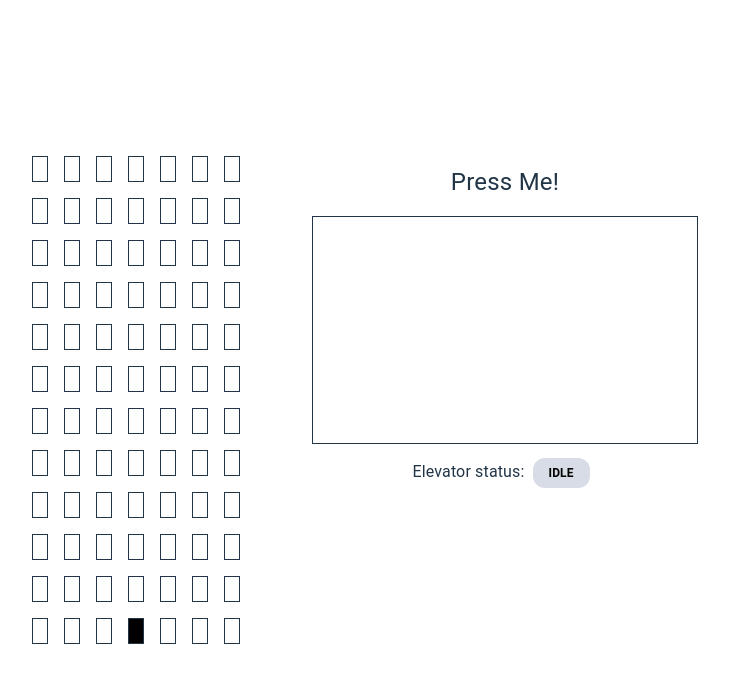
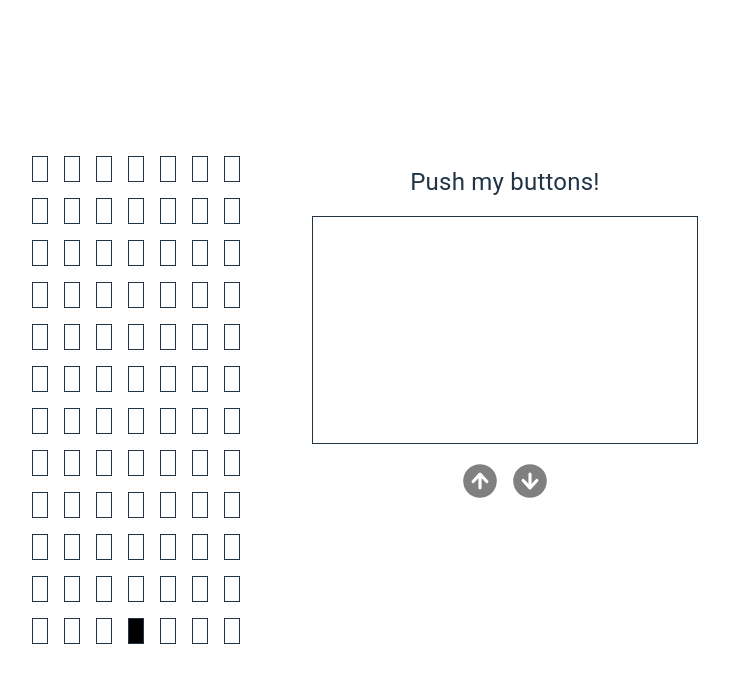
Before and after one commit to climberbrad/building-elevator, a React (Vite) app: page / in a window 1280 px wide. Shown: the top 682 px of the page, without its empty margins (279-1008 px from the left). Built offline with nearby package versions, Linux system fonts and the light colour scheme.

Commit message:
direction

```diff
--- a/package.json
+++ b/package.json
@@ -13,6 +13,7 @@
     "@emotion/react": "^11.11.3",
     "@emotion/styled": "^11.11.0",
     "@fontsource/roboto": "^5.0.8",
+    "@heroicons/react": "^2.1.1",
     "@mui/material": "^5.15.10",
     "react": "^18.2.0",
     "react-dom": "^18.2.0"
--- a/src/ElevatorReducer.tsx
+++ b/src/ElevatorReducer.tsx
@@ -1,15 +1,15 @@
 import './App.css'
 import {Box, Button, Grid, Typography} from "@mui/material";
 import {useEffect, useReducer} from "react";
+import {ArrowUpCircleIcon, ArrowDownCircleIcon} from "@heroicons/react/20/solid";
 
 const NUM_FLOORS = 12;
 const WINDOWS_PER_FLOOR = 7;
-
 const BUTTONS_PER_ROW = 4;
 
 interface ElevatorState {
     type: string;
-    status: string;
+    direction: string;
     currentFloor: number;
     destinations: number[];
     request: number | undefined;
@@ -17,7 +17,7 @@ interface ElevatorState {
 
 const DEFAULT_STATE: ElevatorState = {
     type: 'IDLE',
-    status: 'IDLE',
+    direction: 'IDLE',
     currentFloor: 1,
     destinations: [],
     request: undefined,
@@ -53,15 +53,20 @@ function reducer(state: ElevatorState, action: ElevatorState): ElevatorState {
             // reshuffle the destination array so the closest stop is the first item
             const updatedDestinations: number[] = optimizeStops(state, action.request)
 
-            return {...state, status: 'MOVING', request: 0, destinations: updatedDestinations};
+            return {...state, request: 0, destinations: updatedDestinations};
         }
         case 'MOVE': {
             const updatedDestinations: number[] = [...state.destinations]
             const currentFloor = updatedDestinations.splice(0, 1)
 
-            if (currentFloor.length === 0) return state;
+            // if (currentFloor.length === 0) return state;
 
-            return {...state, status: updatedDestinations.length === 0 ? 'IDLE': 'MOVING', currentFloor: currentFloor[0], destinations: [...updatedDestinations]}
+            return {
+                ...state,
+                direction: state.currentFloor < currentFloor[0] ? 'UP' : 'DOWN',
+                currentFloor: currentFloor[0],
+                destinations: [...updatedDestinations]
+            }
         }
         default: {
             return state;
@@ -77,9 +82,8 @@ export function ElevatorReducer() {
         if (state.destinations.length === 0) return
 
         const moveFloors = setTimeout(() => {
-            console.log('MOVING...', state.destinations)
             dispatch({...state, type: 'MOVE'})
-        }, 1000)
+        }, 1000) // todo: change to floorDelta * 10
         return () => clearTimeout(moveFloors)
 
     }, [state.destinations]);
@@ -174,24 +178,12 @@ export function ElevatorReducer() {
                     <Building numFloors={NUM_FLOORS}/>
                 </Box>
                 <Box>
-                    <Box sx={{marginY: 2}}><Typography fontSize={24}>Press Me!</Typography></Box>
+                    <Typography marginY={2} fontSize={24}>Push my buttons!</Typography>
                     <ButtonPanel/>
-
-                    <Typography sx={{marginY: 2}}>
-                        Elevator status:
-                        <Typography component='span' sx={{
-                            color: 'black',
-                            backgroundColor: '#d8dce6',
-                            fontSize: 12,
-                            fontWeight: 'bold',
-                            paddingY: 1,
-                            paddingX: 2,
-                            marginX: 1,
-                            borderRadius: 3
-                        }}>
-                            {state.status}
-                        </Typography>
-                    </Typography>
+                    <Box sx={{display: 'flex', justifyContent: 'center', marginY: 2, gap: 1}}>
+                        <ArrowUpCircleIcon color={state.direction === 'UP' ? 'white' : 'grey'} height={42}/>
+                        <ArrowDownCircleIcon color={state.direction === 'DOWN' ? 'white' : 'grey'} height={42}/>
+                    </Box>
                 </Box>
             </Box>
         </>
--- a/src/ElevatorUserState.tsx
+++ b/src/ElevatorUserState.tsx
@@ -29,11 +29,9 @@ function ElevatorUserState() {
         setFloorRequest(old => [...old, floor]);
 
         // move the elevator
-        console.log('moving to floor', floor, 'from', elevatorFloor);
         await sleep(500 * floorDelta);
         setElevatorFloor(floor);
-        console.log('arrived!', floor);
-        await sleep(3000); // let people off
+        await sleep(3000); // let people out
 
         setFloorRequest(old => [...old].filter(item => item !== floor));
     }
```
Also changed, not shown: 1 other file (tests, documents, lock files or other folders).
